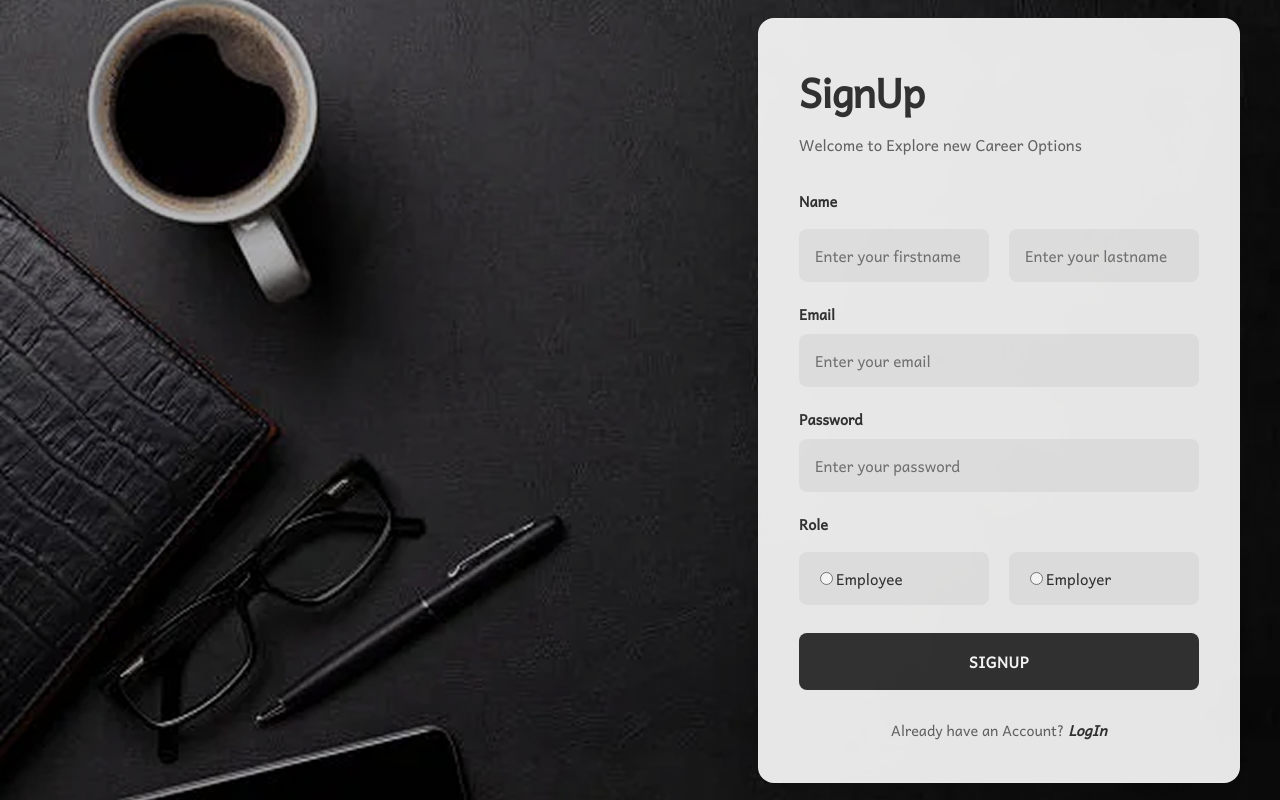
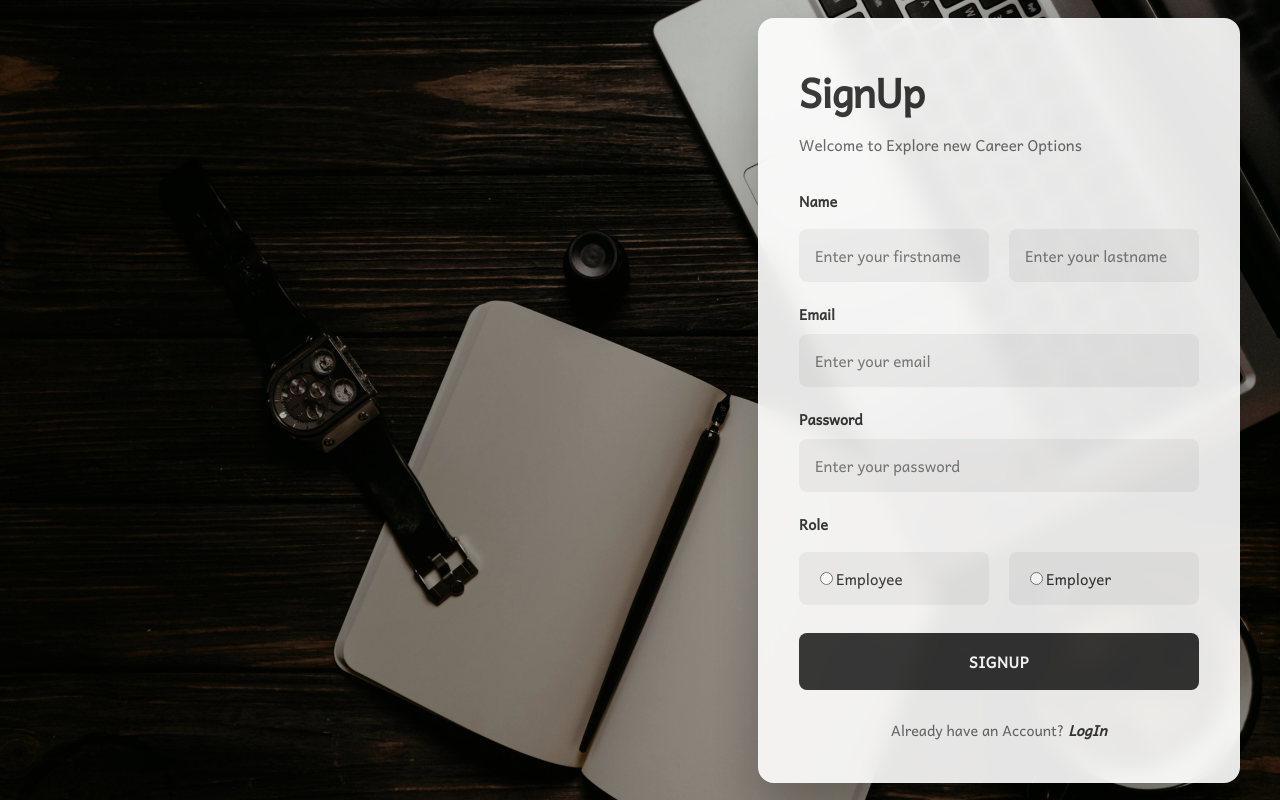
Before and after one commit to Alvin0305/Jobly, a React (Vite) app in the folder frontend/: page /register in a window 1280 px wide. Built offline with nearby package versions, Linux system fonts and the light colour scheme; no server answers.

Commit message:
login image

```diff
--- a/frontend/src/pages/auth/LoginPage.jsx
+++ b/frontend/src/pages/auth/LoginPage.jsx
@@ -67,7 +67,7 @@ const LoginPage = () => {
         pauseOnHover
       />
       <div style={styles.imageSection}>
-        <img src="./office.jpg" />
+        <img src="./login_register.jpg" />
 
         <div style={styles.formOverlay}>
           <div style={styles.loginCard}>
--- a/frontend/src/pages/auth/RegisterPage.jsx
+++ b/frontend/src/pages/auth/RegisterPage.jsx
@@ -80,7 +80,7 @@ const RegisterPage = () => {
         pauseOnHover
       />
       <div style={styles.imageSection}>
-        <img src="./office 1.jpg" style={styles.bgImg} />
+        <img src="./login_register.jpg" style={styles.bgImg} />
 
         <div style={styles.formOverlay}>
           <div style={styles.loginCard}>
```
Also changed, not shown: frontend/public/login_register.jpg (added).
